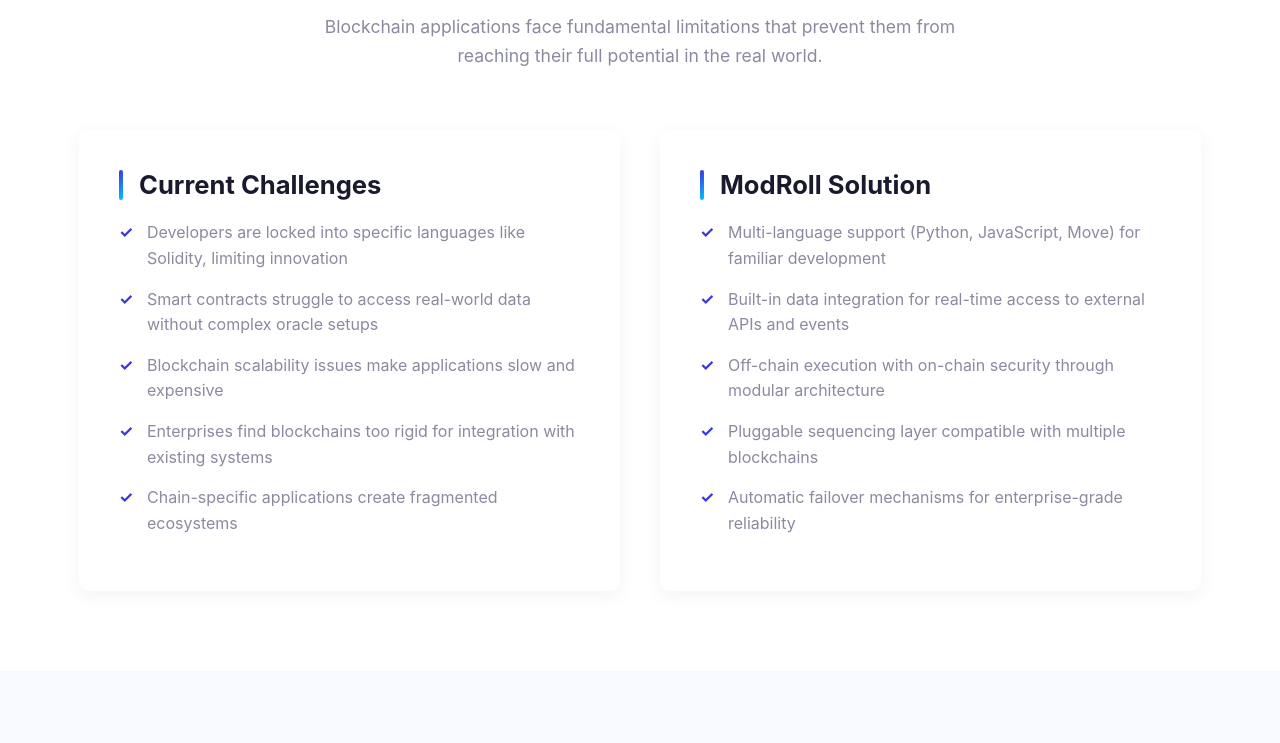
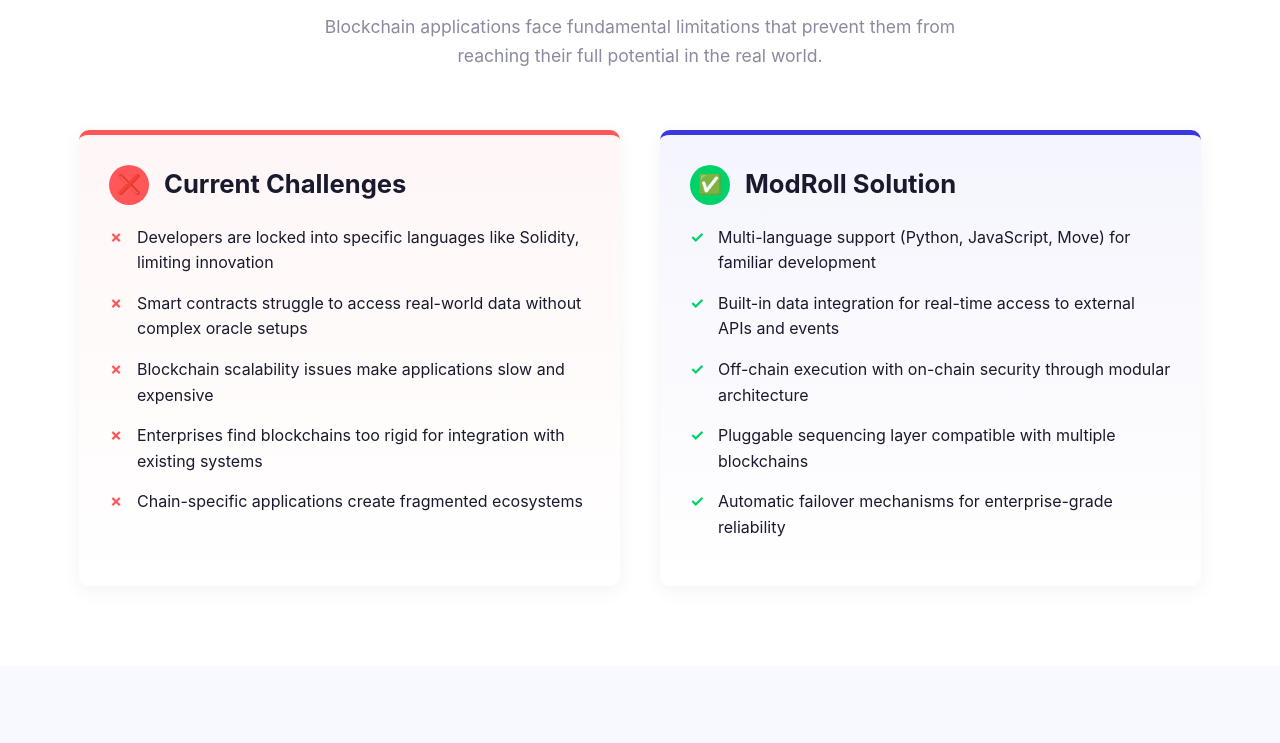
Before and after one commit to zccadle/zccadle.github.io, a plain HTML site: page index.html in a window 1280 px wide. Shown: the part 717-1460 px from the top of the page. Drawn offline with Linux system fonts and the light colour scheme.

Commit message:
Problem Solution fix

```diff
--- a/index.html
+++ b/index.html
@@ -355,16 +355,72 @@
             min-width: 280px;
             background-color: white;
             border-radius: 10px;
-            padding: 40px;
+            padding: 30px;
             box-shadow: 0 5px 20px rgba(0,0,0,0.05);
+            transition: transform 0.3s;
+            position: relative;
+            overflow: hidden;
+        }
+
+        .ps-card:hover {
+            transform: translateY(-5px);
+            box-shadow: 0 10px 25px rgba(0,0,0,0.1);
+        }
+
+        /* Problem Card Styling */
+        .problem-card {
+            border-top: 5px solid #FF5757;
+            background: linear-gradient(to bottom, rgba(255,87,87,0.05) 0%, rgba(255,255,255,1) 100%);
+        }
+
+        .problem-card .ps-title::before {
+            background: linear-gradient(135deg, #FF5757 0%, #FF8A8A 100%);
+        }
+
+        /* Solution Card Styling */
+        .solution-card {
+            border-top: 5px solid var(--primary);
+            background: linear-gradient(to bottom, rgba(58,54,224,0.05) 0%, rgba(255,255,255,1) 100%);
+        }
+
+        .solution-card .ps-title::before {
+            background: linear-gradient(135deg, var(--primary) 0%, var(--secondary) 100%);
+        }
+
+        /* Card Header with Icon */
+        .card-header {
+            display: flex;
+            align-items: center;
+            margin-bottom: 20px;
+        }
+
+        .problem-icon, .solution-icon {
+            width: 40px;
+            height: 40px;
+            border-radius: 50%;
+            display: flex;
+            align-items: center;
+            justify-content: center;
+            font-size: 1.2rem;
+            margin-right: 15px;
+        }
+
+        .problem-icon {
+            background-color: #FF5757;
+            color: white;
+        }
+
+        .solution-icon {
+            background-color: var(--success);
+            color: white;
         }
 
         .ps-title {
             font-size: 1.6rem;
-            margin-bottom: 20px;
+            margin-bottom: 0;
             color: var(--dark);
             position: relative;
-            padding-left: 20px;
+            padding-left: 0;
         }
 
         .ps-title::before {
@@ -376,6 +432,7 @@
             width: 4px;
             background: linear-gradient(135deg, var(--primary) 0%, var(--secondary) 100%);
             border-radius: 2px;
+            display: none;
         }
 
         .ps-list {
@@ -386,15 +443,24 @@
             margin-bottom: 15px;
             position: relative;
             padding-left: 28px;
-            color: var(--grey);
-        }
-
-        .ps-list li::before {
+            color: var(--dark);
+        }
+
+        .problem-card .ps-list li::before {
+            content: "✗";
+            position: absolute;
+            left: 0;
+            top: 0;
+            color: #FF5757;
+            font-weight: bold;
+        }
+
+        .solution-card .ps-list li::before {
             content: "✓";
             position: absolute;
             left: 0;
             top: 0;
-            color: var(--primary);
+            color: var(--success);
             font-weight: bold;
         }
 
@@ -1374,11 +1440,12 @@
 
             /* Layout adjustments */
             .ps-container {
+                gap: 30px;
                 flex-direction: column;
             }
 
             .ps-card {
-                padding: 30px; /* Reduce padding on mobile */
+                padding: 25px; /* Reduce padding on mobile */
             }
 
             /* Feature cards and stats */
@@ -1569,8 +1636,11 @@
                 <p class="section-subtitle">Blockchain applications face fundamental limitations that prevent them from reaching their full potential in the real world.</p>
             </div>
             <div class="ps-container">
-                <div class="ps-card">
-                    <h3 class="ps-title">Current Challenges</h3>
+                <div class="ps-card problem-card">
+                    <div class="card-header">
+                        <div class="problem-icon">❌</div>
+                        <h3 class="ps-title">Current Challenges</h3>
+                    </div>
                     <ul class="ps-list">
                         <li>Developers are locked into specific languages like Solidity, limiting innovation</li>
                         <li>Smart contracts struggle to access real-world data without complex oracle setups</li>
@@ -1579,8 +1649,11 @@
                         <li>Chain-specific applications create fragmented ecosystems</li>
                     </ul>
                 </div>
-                <div class="ps-card">
-                    <h3 class="ps-title">ModRoll Solution</h3>
+                <div class="ps-card solution-card">
+                    <div class="card-header">
+                        <div class="solution-icon">✅</div>
+                        <h3 class="ps-title">ModRoll Solution</h3>
+                    </div>
                     <ul class="ps-list">
                         <li>Multi-language support (Python, JavaScript, Move) for familiar development</li>
                         <li>Built-in data integration for real-time access to external APIs and events</li>
```
